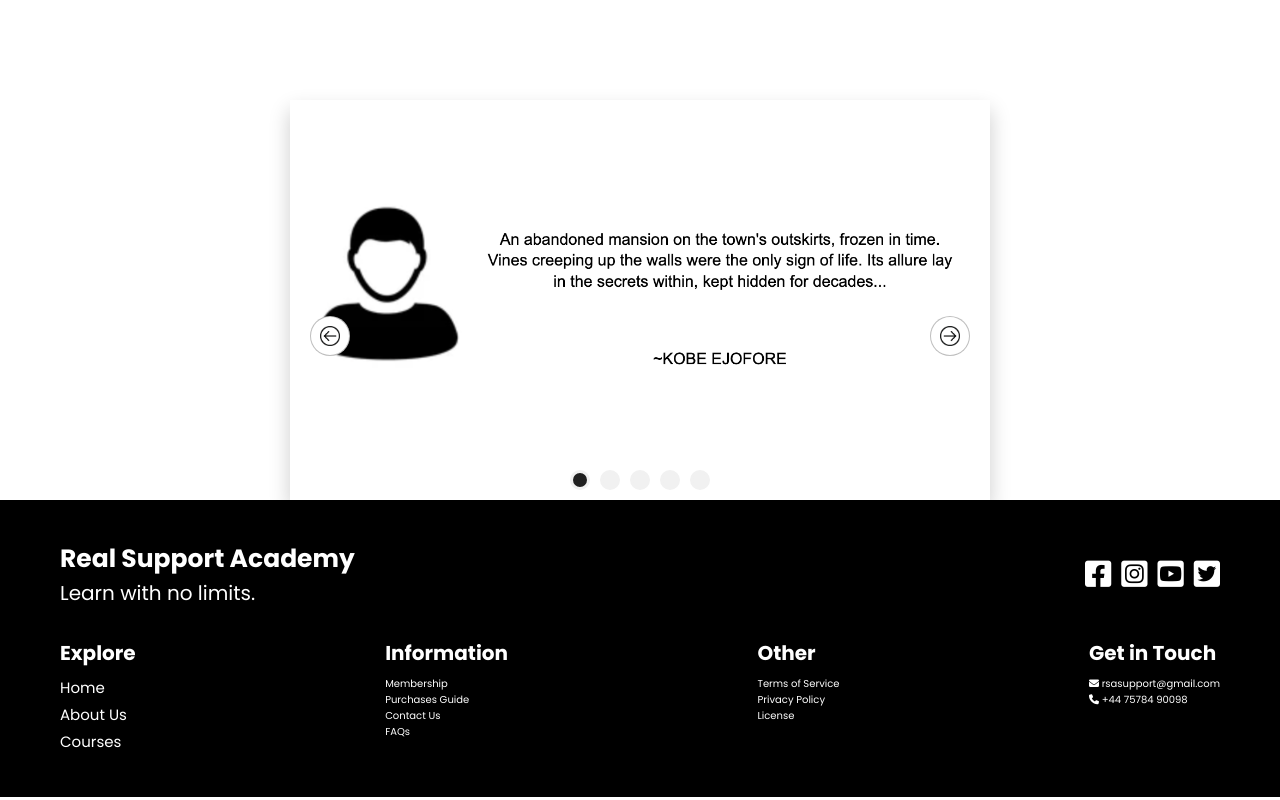
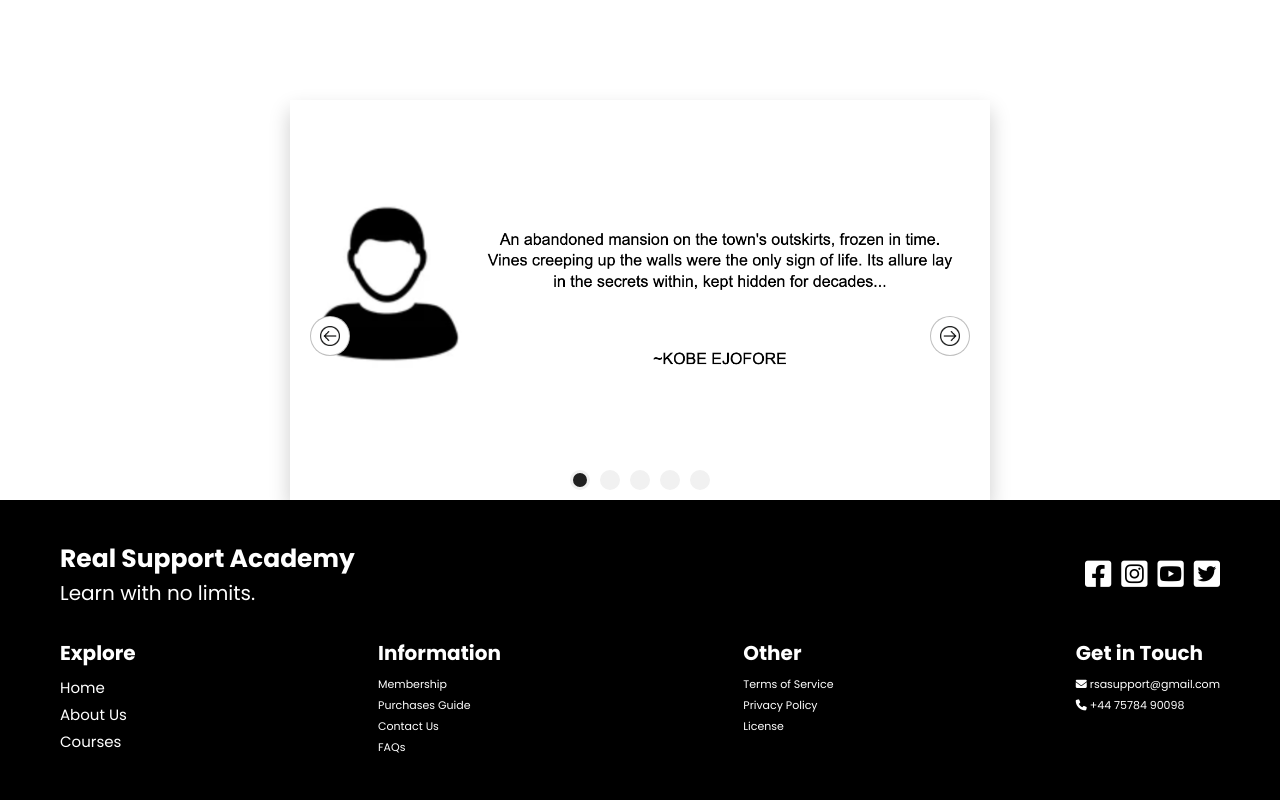
Before and after one commit to Mberra6/real-support-academy, a React (Create React App) app in the folder client/: page / in a window 1280 px wide. Shown: the part 1383-2183 px from the top of the page. Built offline with nearby package versions, Linux system fonts and the light colour scheme; no server answers.

Commit message:
Update footer

```diff
--- a/client/src/components/Footer/footer.css
+++ b/client/src/components/Footer/footer.css
@@ -62,10 +62,14 @@
     cursor: pointer;
     display: block;
     text-align: left;
+    padding-bottom: 0.4rem;
+    font-size: 1.1rem;
+    text-decoration: none;
   }
 
   .footer-link:hover {
-    text-decoration: underline;
+    color: rgb(241, 119, 48);
+    transition: 2ms ease-in-out;
   }
 
 @media screen and (max-width: 1000px) {
```
